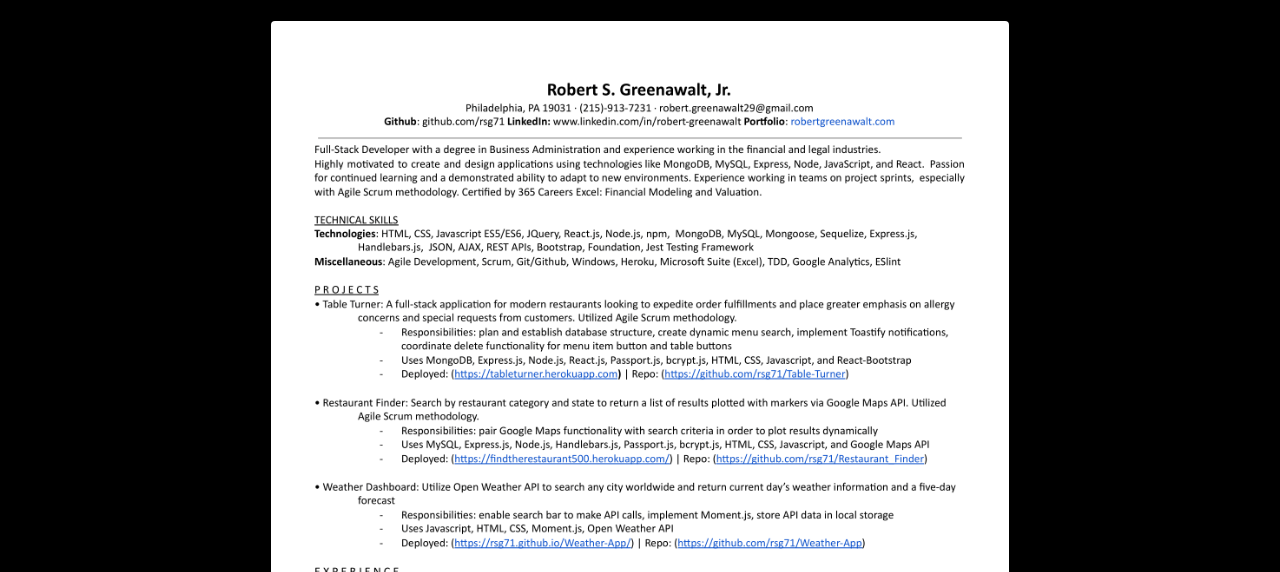
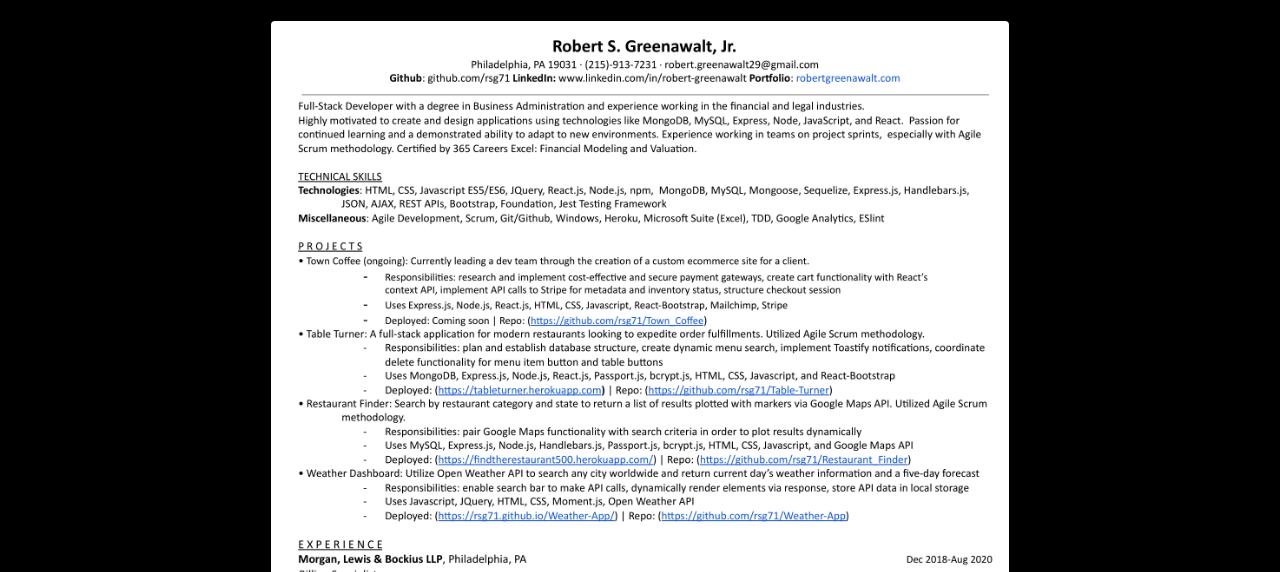
Before and after one commit to rsg71/Portfolio, a website: page resume.html in a window 1280 px wide. Shown: the part 380-952 px from the top of the page. Drawn offline with nearby package versions, Linux system fonts and the light colour scheme.

Commit message:
update resume with one page png file and remove unused images

```diff
--- a/resume.html
+++ b/resume.html
@@ -88,9 +88,9 @@
     <br>
     <div class="row" style="margin-bottom:20em">
       <div class="col-lg-12">
-        <img src="imgs/resume/res_first_page.png" class="resume mb-5">
+        <img src="imgs/resume/resume-robert.png" class="resume mb-5">
 
-        <img src="imgs/resume/res_second_page.png" class="resume">
+
       </div>
     </div>
 
```
Also changed, not shown: imgs/brewer-finder-background.jpg (deleted), imgs/resume/res_first_page.png (deleted), imgs/resume/res_second_page.png (deleted), imgs/resume/resume-robert.png (added), imgs/scheduler-large.PNG (deleted), imgs/scheduler.PNG (deleted), imgs/table_turner.PNG (deleted), imgs/weather-app-black-background.png (deleted), imgs/weather-app-desktop.PNG (deleted), imgs/weather-app-example.PNG (deleted), imgs/weather-app-shotsnapp.png (deleted), imgs/weather-app.PNG (deleted), imgs/weather_snip2.PNG (deleted), 2 other files.
